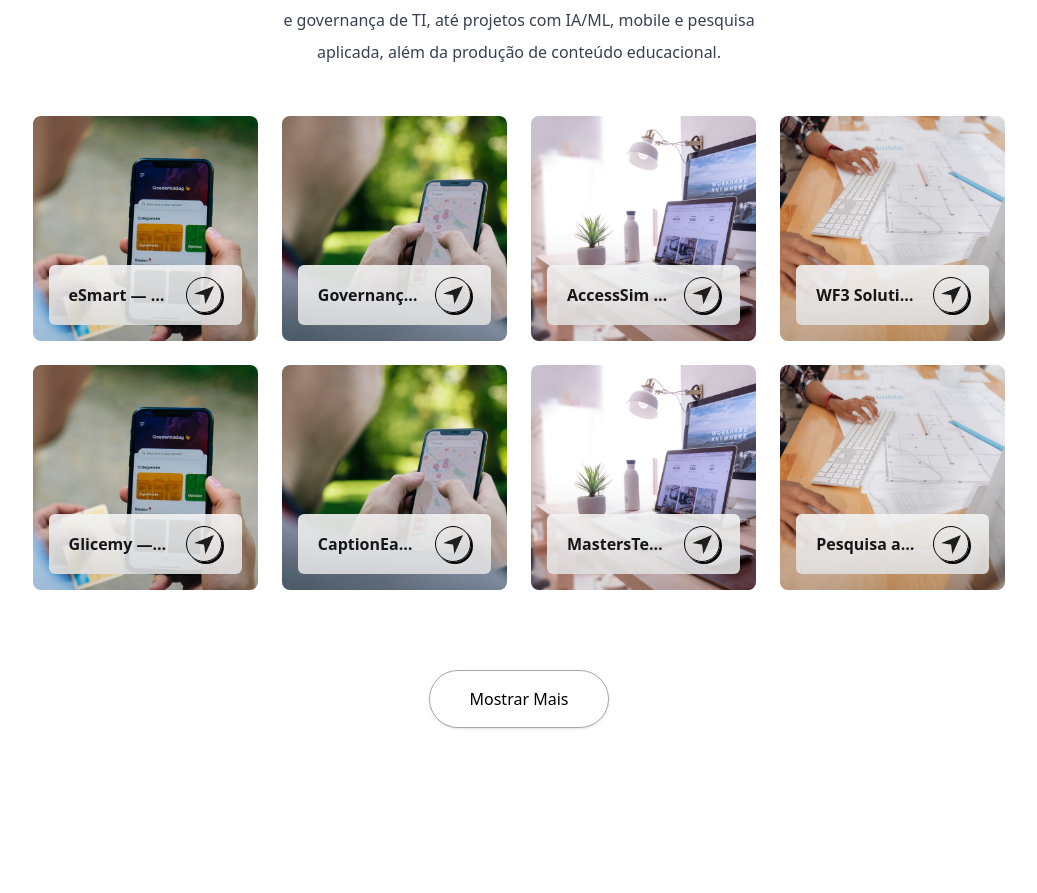
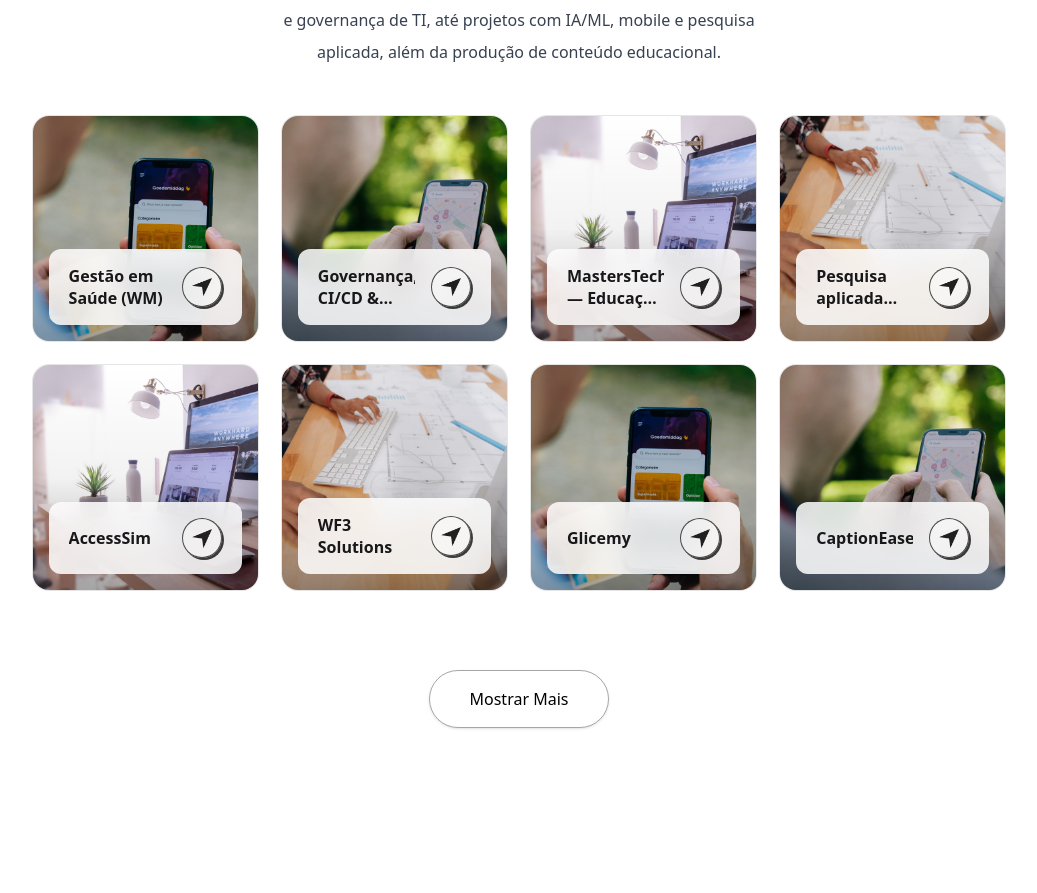
Before and after one commit to Jovinull/portfolio, a Next.js app: page / in a window 1280 px wide. Shown: the part 2984-3877 px from the top of the page, without its empty margins (121-1158 px from the left). Built offline with nearby package versions, Linux system fonts and the light colour scheme; no server answers; a web font is replaced by a local one.

Commit message:
feat(ui): improve work cards layout and show project titles with multi-line clamp

```diff
--- a/app/components/work/WorkCard.tsx
+++ b/app/components/work/WorkCard.tsx
@@ -11,43 +11,46 @@ export default function WorkCard({ project }: WorkCardProps) {
 
   return (
     <article
-      className="group relative aspect-square overflow-hidden rounded-lg"
+      className="group relative aspect-square overflow-hidden rounded-2xl ring-1 ring-black/10 transition-shadow duration-300 hover:shadow-xl focus-visible:shadow-xl focus-visible:ring-2 focus-visible:ring-black/30 focus-visible:outline-none dark:ring-white/10 dark:focus-visible:ring-white/30"
       aria-label={`${project.title} - ${project.description}`}
       tabIndex={0}
     >
-      {/* Imagem de fundo (otimizada) */}
+      {/* Imagem de fundo */}
       <Image
         src={imgSrc}
         alt=""
         aria-hidden="true"
         fill
         sizes="(max-width: 640px) 50vw, (max-width: 1024px) 33vw, 25vw"
-        className="object-cover transition-transform duration-300 group-hover:scale-[1.03] group-focus-visible:scale-[1.03]"
+        className="object-cover transition-transform duration-500 group-hover:scale-[1.04] group-focus-visible:scale-[1.04]"
       />
 
-      {/* Tooltip */}
+      {/* Overlay para contraste */}
+      <div className="pointer-events-none absolute inset-0 bg-gradient-to-t from-black/35 via-black/5 to-transparent dark:from-black/55" />
+
+      {/* Tooltip (descrição) */}
       <div
         role="tooltip"
-        className="pointer-events-none absolute top-4 right-4 left-4 z-10 translate-y-1 rounded-md bg-white/95 px-4 py-3 text-sm text-zinc-900 opacity-0 shadow-lg transition-all duration-200 group-hover:translate-y-0 group-hover:opacity-100 group-focus-visible:translate-y-0 group-focus-visible:opacity-100 dark:bg-zinc-900/95 dark:text-zinc-50"
+        className="pointer-events-none absolute top-4 right-4 left-4 z-10 translate-y-1 rounded-xl bg-white/90 px-4 py-3 text-sm text-zinc-900 opacity-0 shadow-lg backdrop-blur-md transition-all duration-200 group-hover:translate-y-0 group-hover:opacity-100 group-focus-visible:translate-y-0 group-focus-visible:opacity-100 dark:bg-zinc-950/70 dark:text-zinc-50"
       >
-        {project.description}
+        <p className="line-clamp-3 leading-relaxed">{project.description}</p>
       </div>
 
       {/* Barra inferior */}
-      <div className="absolute inset-x-4 bottom-4 flex items-center justify-between gap-4 rounded-md bg-white/90 px-5 py-3 transition-all duration-300 group-hover:bottom-5 dark:bg-zinc-900/90">
-        <h3 className="min-w-0 truncate text-base font-semibold text-zinc-900 dark:text-zinc-50">
+      <div className="absolute inset-x-4 bottom-4 z-10 flex items-center justify-between gap-4 rounded-xl bg-white/85 px-5 py-4 backdrop-blur-md transition-all duration-300 group-hover:bottom-5 dark:bg-zinc-950/60">
+        <h3
+          className="line-clamp-2 min-w-0 flex-1 text-sm leading-snug font-semibold text-zinc-900 md:text-base dark:text-zinc-50"
+          title={project.title}
+        >
           {project.title}
         </h3>
 
         <div className="shrink-0">
-          <div className="flex aspect-square w-9 items-center justify-center rounded-full border border-black shadow-[2px_2px_0_#000] transition group-hover:bg-lime-300 dark:border-zinc-200 dark:shadow-[2px_2px_0_rgba(255,255,255,0.35)]">
+          <div className="flex aspect-square w-10 items-center justify-center rounded-full border border-black/70 bg-white/40 shadow-[2px_2px_0_rgba(0,0,0,0.75)] transition-all duration-200 group-hover:-translate-y-0.5 group-hover:bg-lime-300 dark:border-white/70 dark:bg-white/10 dark:shadow-[2px_2px_0_rgba(255,255,255,0.25)]">
             <Image src={assets.send_icon} alt="" aria-hidden="true" width={20} height={20} />
           </div>
         </div>
       </div>
-
-      {/* Overlay suave (melhora contraste do texto em imagens claras) */}
-      <div className="pointer-events-none absolute inset-0 bg-gradient-to-t from-black/15 via-transparent to-transparent dark:from-black/35" />
     </article>
   );
 }
--- a/assets/assets.ts
+++ b/assets/assets.ts
@@ -104,49 +104,49 @@ export const assets = {
 // ========================
 export const workData: WorkItem[] = [
   {
-    title: 'eSmart — Plataforma de Gestão em Saúde (WM Saúde)',
+    title: 'Gestão em Saúde (WM)',
     description:
       'Full-stack (AdonisJS v6, Next.js, PostgreSQL) • Produtos críticos • Qualidade e governança',
     bgImage: '/work-1.png',
   },
   {
-    title: 'Governança, CI/CD e RBAC (WM Saúde)',
+    title: 'Governança, CI/CD & RBAC (WM)',
     description: 'Pipelines, padrões de código, políticas, GitFlow e validações (VineJS/Bouncer)',
     bgImage: '/work-2.png',
   },
   {
-    title: 'AccessSim — IA + Realidade Aumentada (NBR 9050)',
+    title: 'MastersTech — Educação Tech',
+    description: 'Conteúdo educativo com foco em programação e desenvolvimento de software',
+    bgImage: '/work-3.png',
+  },
+  {
+    title: 'Pesquisa aplicada (LABIC/IFS)',
+    description: 'Projetos com Python, machine learning e sistemas embarcados (ESP32/IoT)',
+    bgImage: '/work-4.png',
+  },
+  {
+    title: 'AccessSim',
     description:
       'IA em Python + API • App mobile em React Native • Automação da análise de acessibilidade',
     bgImage: '/work-3.png',
   },
   {
-    title: 'WF3 Solutions — Produtos Digitais Escaláveis',
+    title: 'WF3 Solutions',
     description:
       'Plataformas web/mobile, portais e integrações • RBAC, auditoria e LGPD desde o primeiro deploy',
     bgImage: '/work-4.png',
   },
   {
-    title: 'Glicemy — API & Ecossistema (Projeto autoral)',
+    title: 'Glicemy',
     description:
       'Solução registrada como patente • Saúde e tecnologia com foco em impacto e utilidade real',
     bgImage: '/work-1.png',
   },
   {
-    title: 'CaptionEase — Acessibilidade & Produtividade (Projeto autoral)',
+    title: 'CaptionEase',
     description:
       'Projeto registrado como patente • Ferramenta voltada a acessibilidade e fluxo de conteúdo',
     bgImage: '/work-2.png',
-  },
-  {
-    title: 'MastersTech — Educação em Tecnologia',
-    description: 'Conteúdo educativo com foco em programação e desenvolvimento de software',
-    bgImage: '/work-3.png',
-  },
-  {
-    title: 'Pesquisa aplicada (LABIC/IFS) — IA/ML & IoT',
-    description: 'Projetos com Python, machine learning e sistemas embarcados (ESP32/IoT)',
-    bgImage: '/work-4.png',
   },
 ];
 
```
